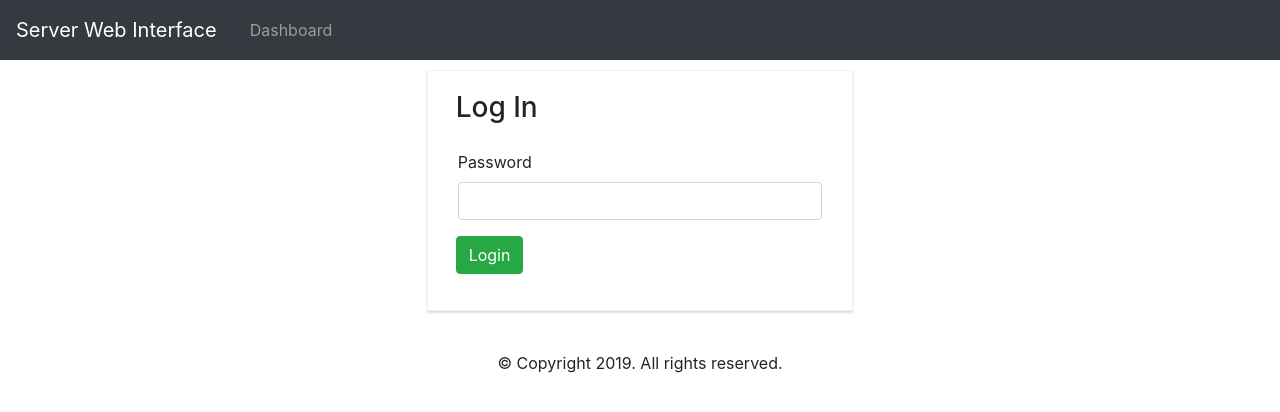
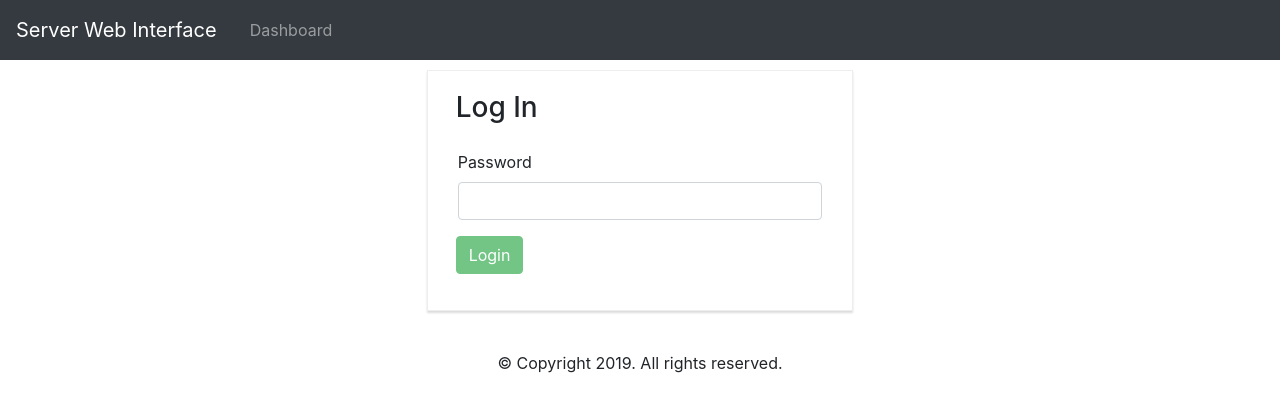
Before and after one commit to nazmulb/browser-info-app, an Angular app in the folder ui/: page /login in a window 1280 px wide. Shown: the top 412 px of the page. Built offline with nearby package versions, Linux system fonts and the light colour scheme.

Commit message:
Added codes

```diff
--- a/ui/src/app/api.service.ts
+++ b/ui/src/app/api.service.ts
@@ -15,6 +15,6 @@ export class ApiService {
   }
 
   public auth(password) {
-    return this.httpClient.post<any>(`${this.REST_API_SERVER}/auth`, { password });
+    return this.httpClient.post(`${this.REST_API_SERVER}/auth`, { password });
   }
 }
--- a/ui/src/app/app.module.ts
+++ b/ui/src/app/app.module.ts
@@ -1,6 +1,6 @@
 import { BrowserModule } from "@angular/platform-browser";
 import { NgModule } from "@angular/core";
-import { FormsModule, ReactiveFormsModule } from "@angular/forms";
+import { ReactiveFormsModule } from "@angular/forms";
 
 import { AppRoutingModule } from "./app-routing.module";
 import { AppComponent } from "./app.component";
@@ -20,7 +20,6 @@ import { AuthGuard } from "./auth.guard";
     BrowserModule,
     AppRoutingModule,
     HttpClientModule,
-    FormsModule,
     ReactiveFormsModule,
   ],
   providers: [AuthGuard],
--- a/ui/src/app/login/login.component.html
+++ b/ui/src/app/login/login.component.html
@@ -2,18 +2,23 @@
   <div class="col-md-4 offset-sm-4 loginBox">
     <h3>Log In</h3>
     <p *ngIf="message" class="text-center error">{{message}}</p>
-        <form [formGroup]="loginForm" (ngSubmit)="login()">
-          <div class="form-group clearfix" [ngClass]="{ 'has-error': submitted && f.password.errors }">
+    <form [formGroup]="loginForm" (ngSubmit)="login()" novalidate>
+      <div class="form-group">
         <label for="password" class="col-md-3">Password</label>
         <div class="col-md-12">
-                <input type="password" class="form-control" formControlName="password"/>
-                <div *ngIf="submitted && f.password.errors" class="help-block">
-                    <div *ngIf="f.password.errors.required">Password is required</div>
+          <input type="password" class="form-control" formControlName="password" />
+        </div>
+      </div>
+      <div class="col-md-12">
+        <div *ngIf="f.password.invalid && (f.password.dirty || f.password.touched)" class="alert alert-danger">
+          <div *ngIf="f.password.errors.required">
+            Password is required.
           </div>
         </div>
       </div>
       <div class="col-xs-12 form-group">
-            <button class="btn btn-success loginBtn" type="submit">Login</button>
+        <button [disabled]="loginForm.pristine || loginForm.invalid" class="btn btn-success loginBtn"
+          type="submit">Login</button>
       </div>
     </form>
   </div>
--- a/ui/src/app/login/login.component.ts
+++ b/ui/src/app/login/login.component.ts
@@ -19,6 +19,7 @@ export class LoginComponent implements OnInit {
     this.loginForm = this.formBuilder.group({
       password: ["", Validators.required]
     });
+
     this.returnUrl = "/dashboard";
   }
 
```
Lines whose indentation alone changed are shown as unchanged.
